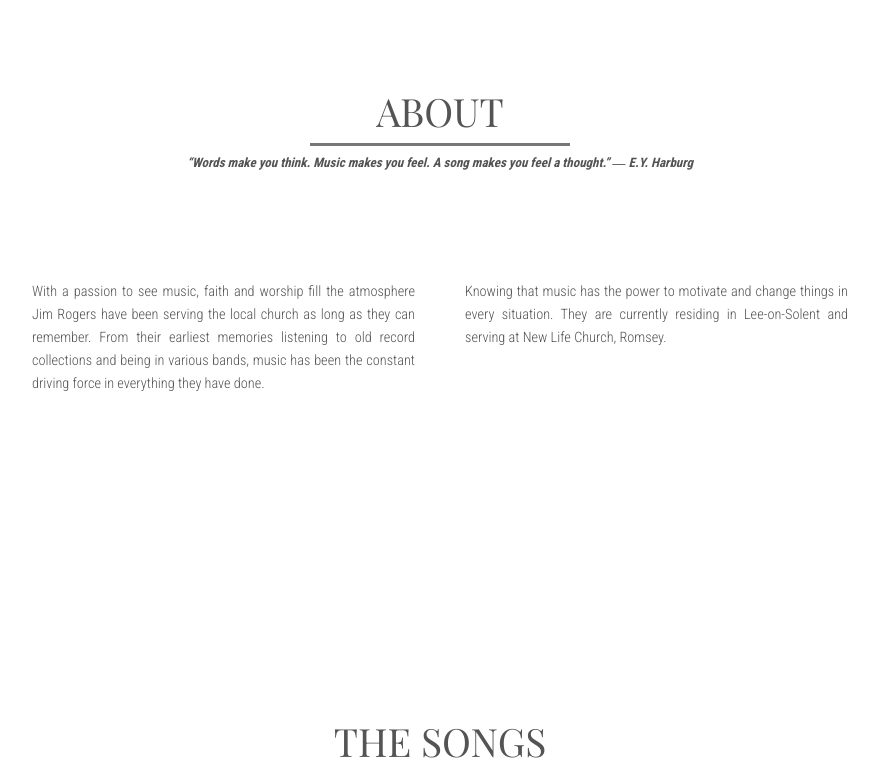
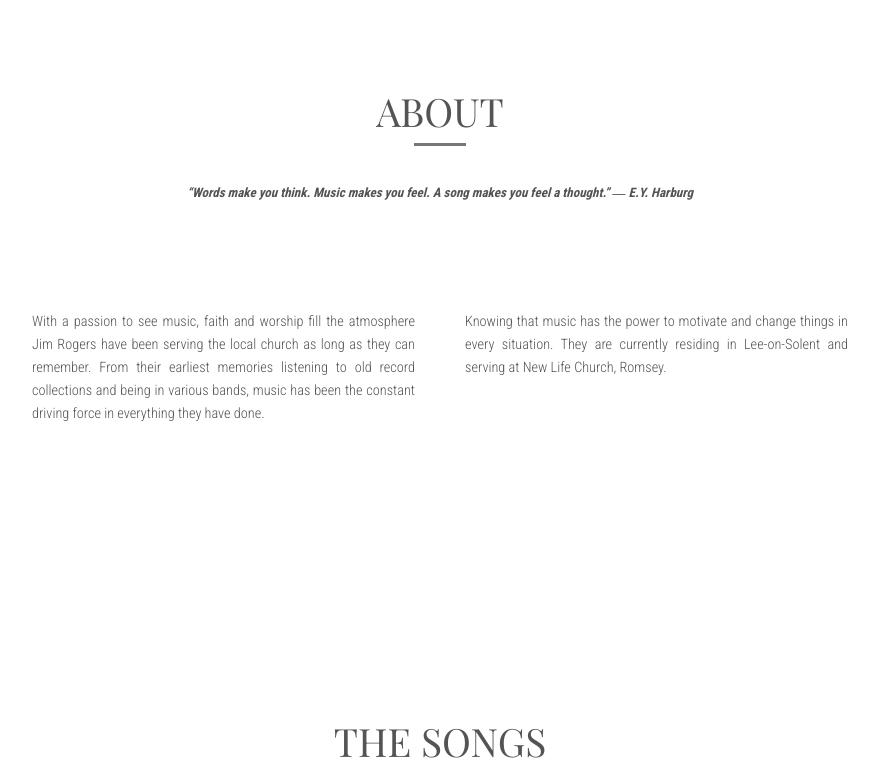
Before and after one commit to JimRogers/jimrogerswebsite, a Jekyll site: the page built from index.html, in a window 1280 px wide. Shown: the part 700-1471 px from the top of the page, without its empty margins (200-1078 px from the left). Built offline with Jekyll 4.4.1, drawn with Linux system fonts in a browser that asks for light colours; some web fonts are replaced; comment, search, counter and statistics services are not loaded.

Commit message:
Add margin bottom to underline

```diff
--- a/css/style.css
+++ b/css/style.css
@@ -55,7 +55,8 @@ a {
 .underline {
   border-bottom:3px solid #777;
   margin: 0 auto;
-  width:30%;
+  width:6%;
+  margin-bottom:40px;
 }
 /*---------------------
 Navigation
```
